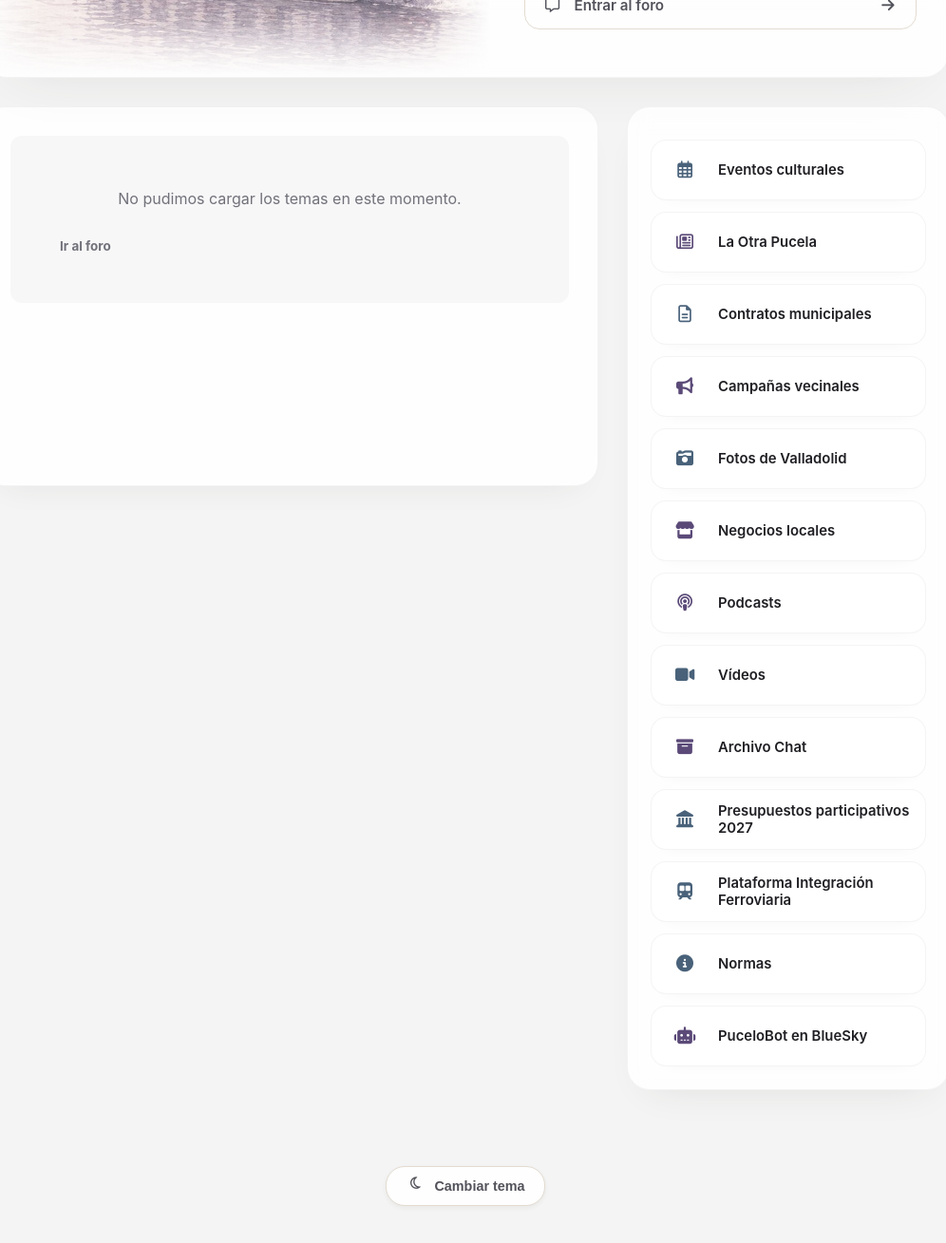
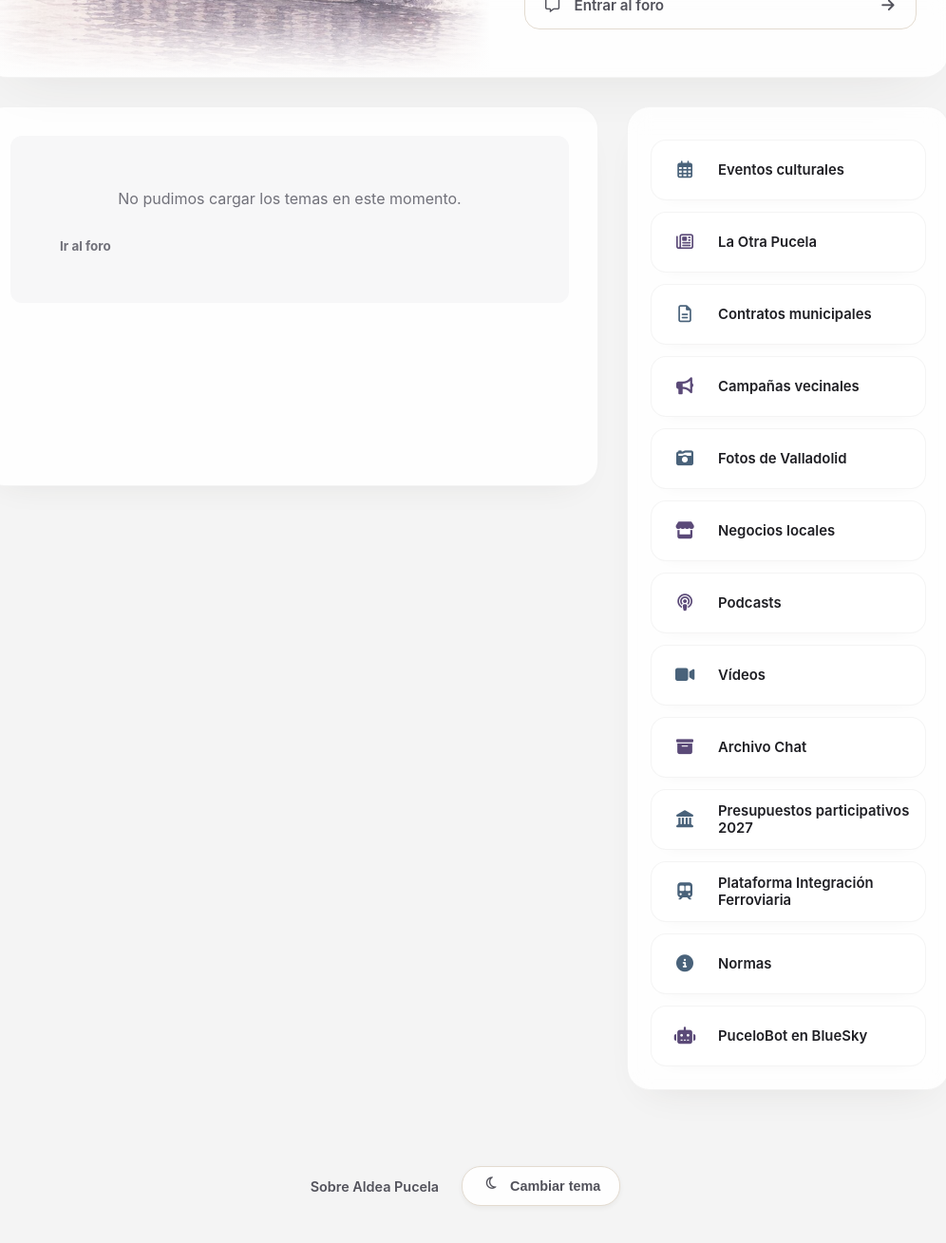
Before and after one commit to aldeapucela/web, a Jekyll site: the page built from index.html, in a window 1280 px wide and 1400 px high, scrolled down 646 px. Shown: the top 1309 px of the window at 95% size, without its empty margins (150-1146 px from the left). Built offline with Jekyll 4.4.1, drawn with Linux system fonts in a browser that asks for light colours; comment, search, counter and statistics services are not loaded.

Commit message:
Añade página «Sobre Aldea Pucela» enlazada desde el footer

```diff
--- a/_layouts/landing.html
+++ b/_layouts/landing.html
@@ -134,6 +134,7 @@
 
   <!-- Footer with Theme Toggle -->
   <footer class="site-footer">
+    <a href="/sobre/" class="footer-link">Sobre Aldea Pucela</a>
     <button id="theme-toggle" class="theme-toggle" aria-label="Cambiar modo oscuro/claro">
       <i class="fa-regular fa-moon icon-moon" aria-hidden="true"></i>
       <i class="fa-regular fa-sun icon-sun" aria-hidden="true"></i>
--- a/css/styles.css
+++ b/css/styles.css
@@ -1395,6 +1395,21 @@ p {
   /* Spans full width on desktop grid */
   display: flex;
   justify-content: center;
+  align-items: center;
+  gap: 24px;
+  flex-wrap: wrap;
+}
+
+.site-footer .footer-link {
+  color: var(--text-secondary);
+  text-decoration: none;
+  font-weight: 600;
+  font-size: 0.9rem;
+}
+
+.site-footer .footer-link:hover {
+  color: var(--text-main);
+  text-decoration: underline;
 }
 
 /* --- Theme Toggle Button (Static Footer Version) --- */
```
Also changed, not shown: sobre.html (added, +23 -0 lines).
